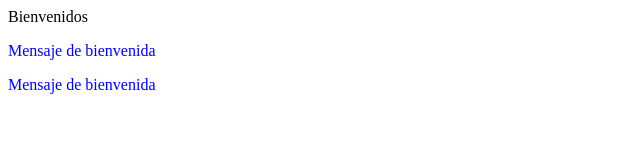
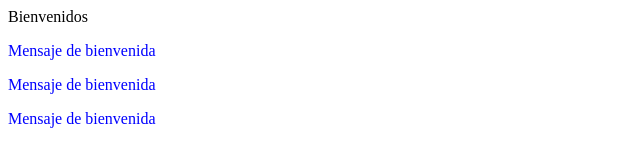
Before and after one commit to fsiancasf/miweb, a plain HTML site: page HTML/index2.html in a window 1280 px wide. Shown: the whole page, without its empty margins (0-640 px from the left). Drawn offline with Linux system fonts and the light colour scheme.

Commit message:
Agregando modificaciones

```diff
--- a/HTML/index2.html
+++ b/HTML/index2.html
@@ -2,4 +2,5 @@
 <body>
     <p style="color:blue">Mensaje de bienvenida</p>
     <p style="color:blue">Mensaje de bienvenida</p>
+    <p style="color:blue">Mensaje de bienvenida</p>
 </body>
```
